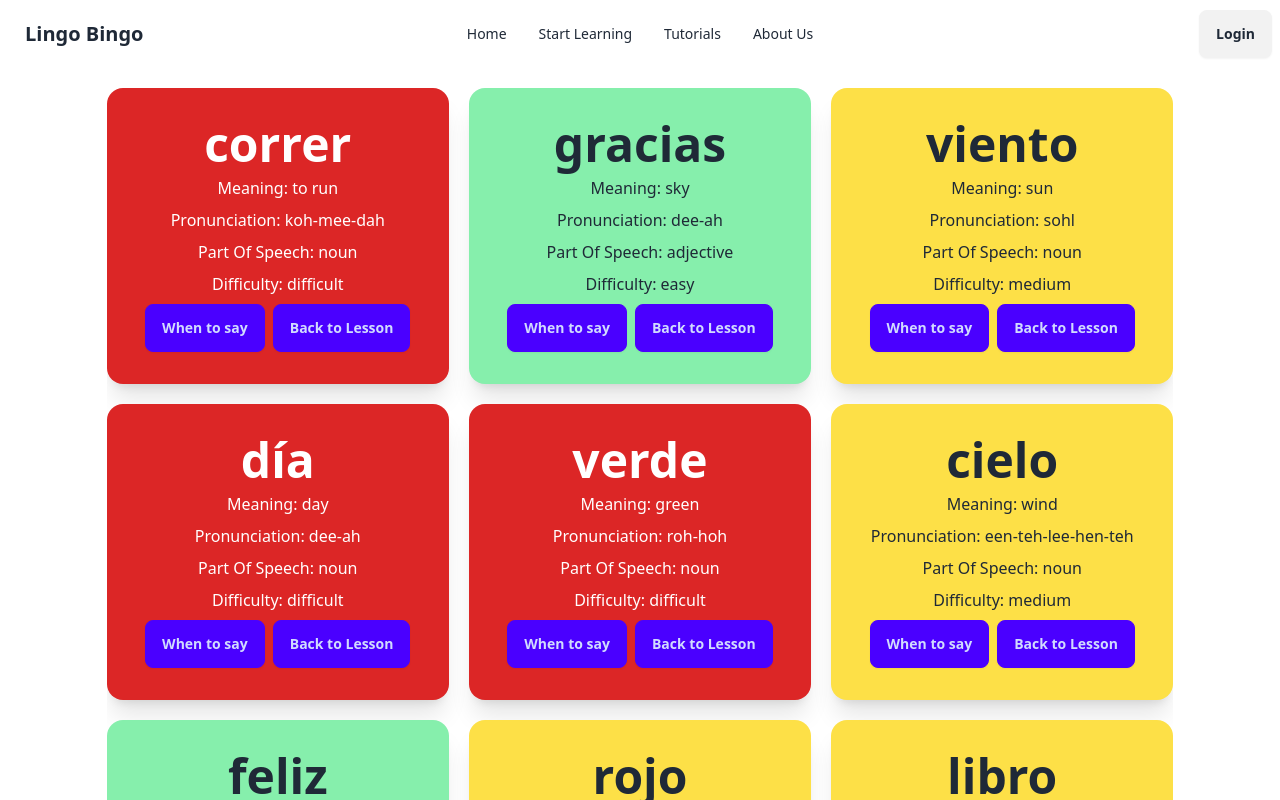
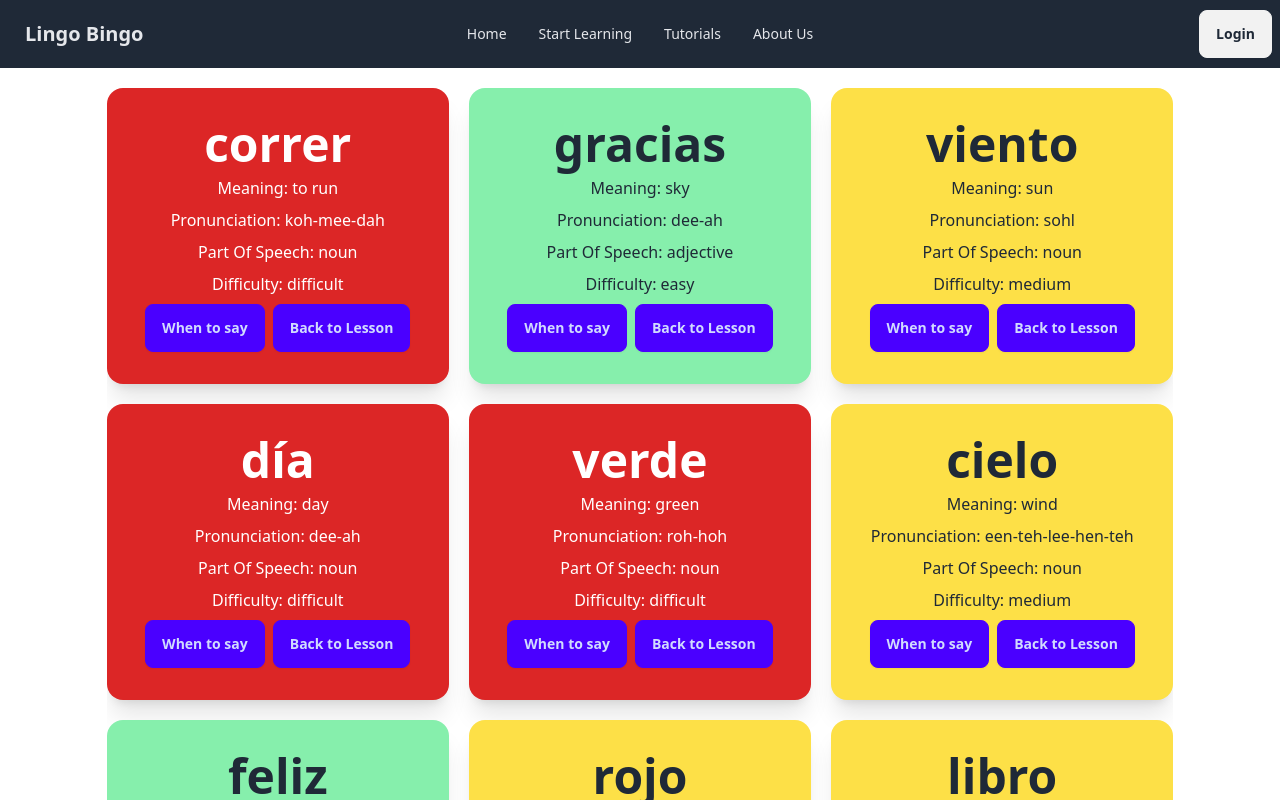
Before and after one commit to YousufOO7/Learning, a React (Vite) app in the folder vocabulary-learning/: page /lessons/1 in a window 1280 px wide. Shown: the top 800 px of the page. Built offline with nearby package versions, Linux system fonts and the light colour scheme.

Commit message:
added the navbar bg color

```diff
--- a/vocabulary-learning/src/components/Layouts/Navbar.jsx
+++ b/vocabulary-learning/src/components/Layouts/Navbar.jsx
@@ -11,7 +11,7 @@ const Navbar = props => {
     </>
 
     return (
-        <div className="navbar bg-base-100">
+        <div className="navbar bg-gray-800 text-gray-200">
             <div className="navbar-start">
                 <div className="dropdown">
                     <div tabIndex={0} role="button" className="btn btn-ghost lg:hidden">
--- a/vocabulary-learning/src/components/Layouts/Success.jsx
+++ b/vocabulary-learning/src/components/Layouts/Success.jsx
@@ -3,7 +3,7 @@ import CountUp from 'react-countup';
 const Success = props => {
     return (
         <div>
-            <h2 className="text-3xl font-semibold text-center underline">Success</h2>
+            <h2 className="text-3xl font-semibold text-center underline text-primary">Success</h2>
             <div className='py-2'>
                 <div className="stats shadow stats-vertical lg:stats-horizontal">
                     <div className="stat place-items-center">
```
